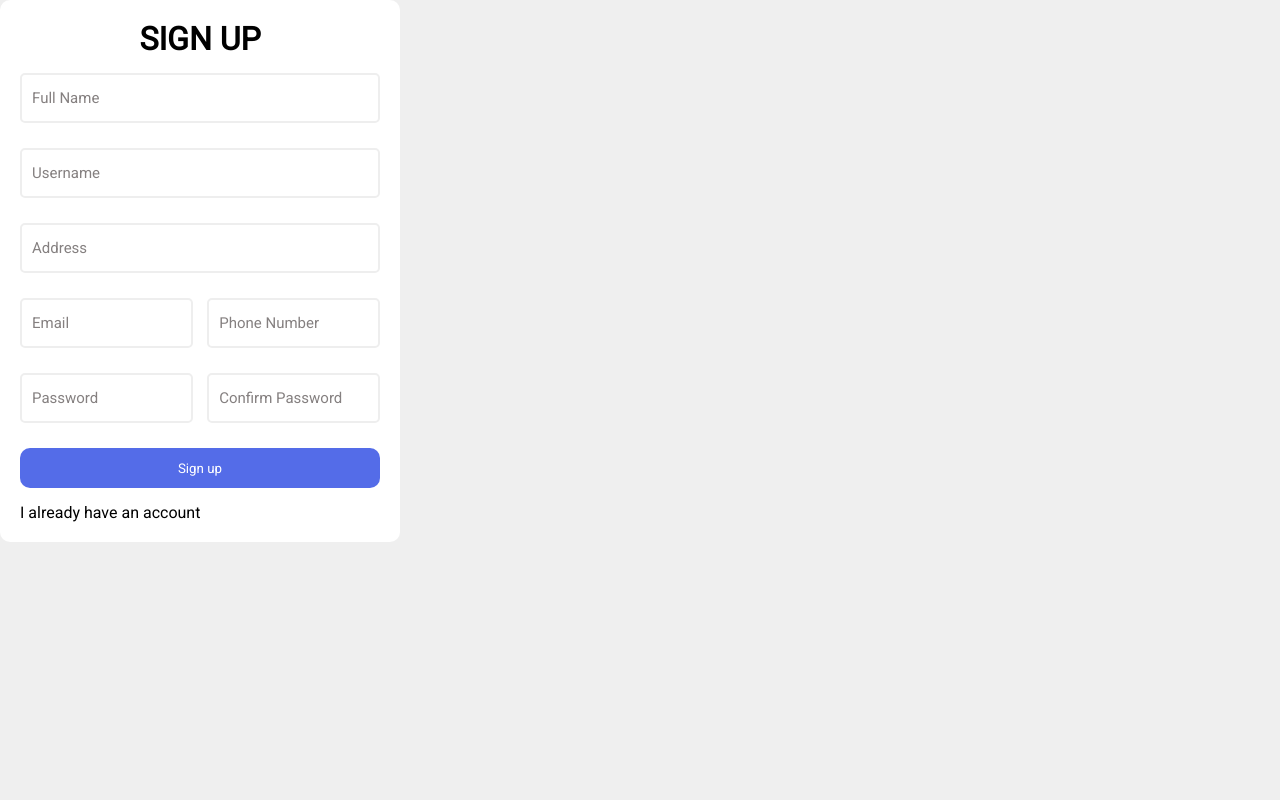
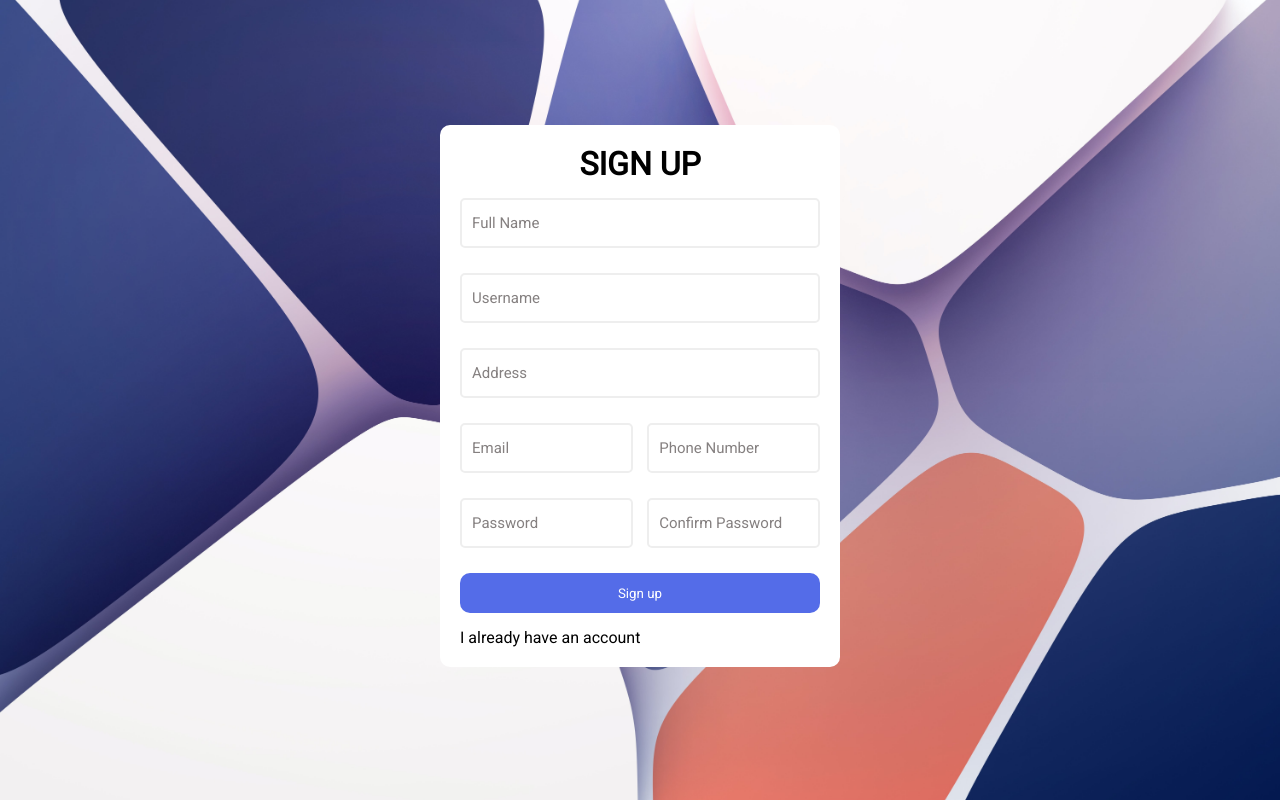
Before and after one commit to AnhDuc0125/CellMall, a PHP site: page /pages/signup.php in a window 1280 px wide. Run offline with PHP 8.4, Linux system fonts and the light colour scheme; a stand-in replaces the project's code that opens the database connection.

Commit message:
update css for signup and login page

```diff
--- a/assets/css/form.css
+++ b/assets/css/form.css
@@ -8,7 +8,12 @@
 }
 
 body {
-  background-color: #efefef;
+  width: 100%;
+  height: 100%;
+  background-image: url(../photos/background.jpg);
+  background-size: cover;
+  background-repeat: no-repeat;
+  overflow: hidden;
 }
 
 .box {
@@ -17,6 +22,7 @@ body {
   padding: 20px;
   border-radius: 10px;
   background-color: #fff;
+  margin: 125px auto;
 }
 
 .box__header {
```
Also changed, not shown: assets/photos/background.jpg.
